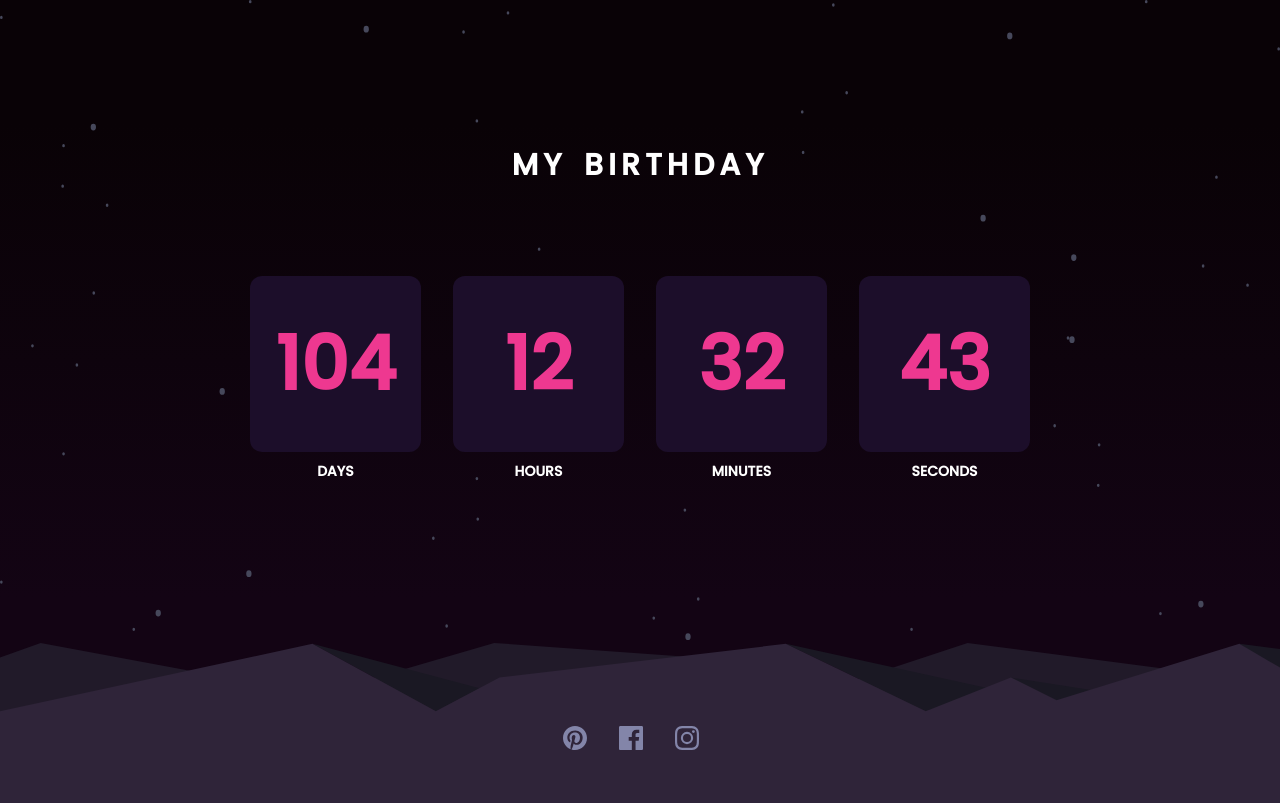
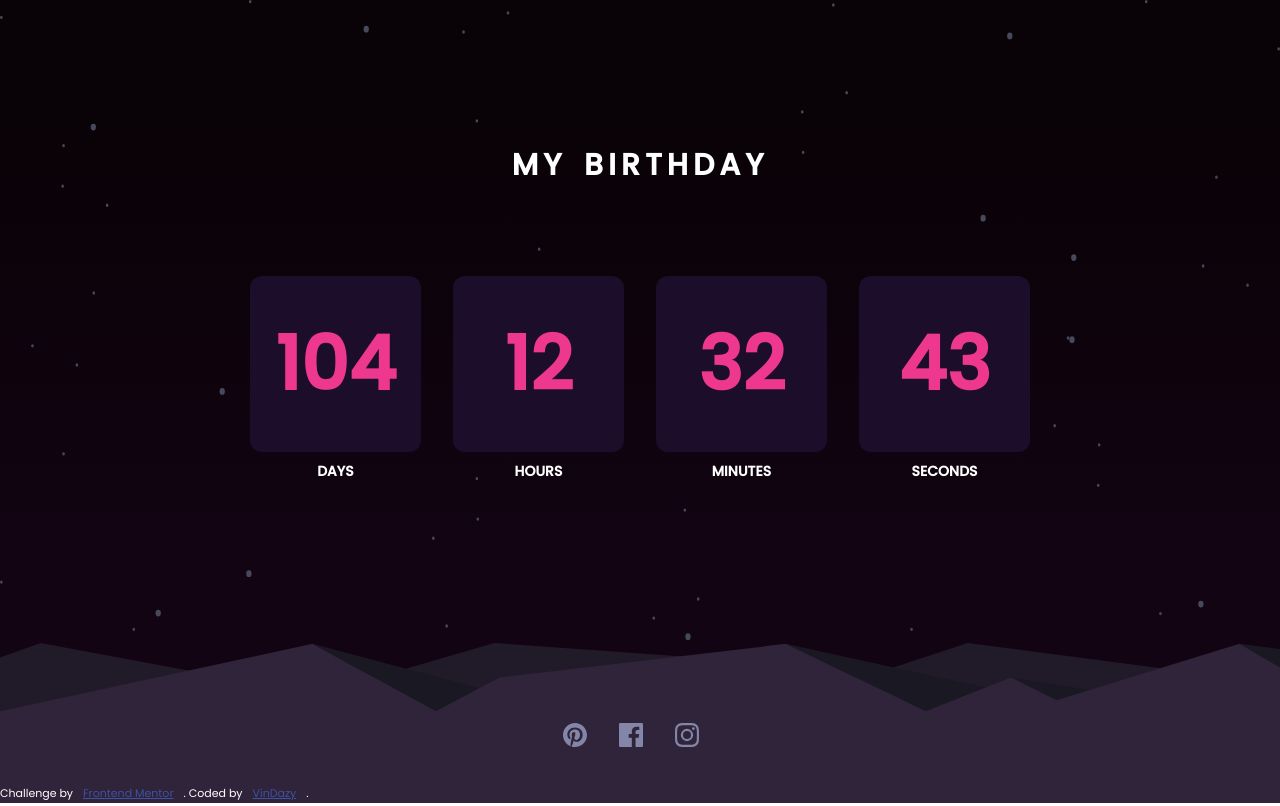
Before and after one commit to VinDazy/Countdown-Timer, a plain HTML site: page index.html in a window 1280 px wide. Drawn offline with Linux system fonts and the light colour scheme.

Commit message:
linking websites to logos

```diff
--- a/index.html
+++ b/index.html
@@ -88,15 +88,26 @@ href="https://fonts.googleapis.com/css2?family=Inconsolata:wght@700&family=Outfi
     </div>
   </div>
   <div class="social">
-    <img src="./images/icon-pinterest.svg" alt="">
-    <img src="./images/icon-facebook.svg" alt="">
-    <img src="./images/icon-instagram.svg" alt="">
+    <a href="https://www.pinterest.com">
+      <img src="./images/icon-pinterest.svg" alt="">
+    </a>
+
+    <a href="https://www.facebook.com">
+      <img src="./images/icon-facebook.svg" alt="">
+
+    </a>
+
+    <a href="https://www.instagram.com">
+      <img src="./images/icon-instagram.svg" alt="">
+    </a>
+
+
   </div>
-<!--   <div class="attribution">
+  <div class="attribution">
     Challenge by
      <a href="https://www.frontendmentor.io?ref=challenge"
      target="_blank">Frontend Mentor</a>.
-    Coded by <a href="#">Your Name Here</a>.
-  </div> -->
+    Coded by <a href="https://github.com/VinDazy">VinDazy</a>.
+  </div>
 </body>
 </html>
--- a/style.css
+++ b/style.css
@@ -97,5 +97,21 @@ body {
     align-items: center;
     justify-content: center;
     gap: 32px;
-    left:calc(44%)
+    left:calc(44%);
 }
+.attribution {
+    position: absolute;
+    display: flex;
+    align-items: center;
+    justify-content: center;
+    bottom: 1px;
+    color: white;
+    gap: 10px;
+    word-wrap: 10px;
+
+}
+@media (min-width: 500px){
+    .container{
+        width: 400px ;
+    }
+}
```
